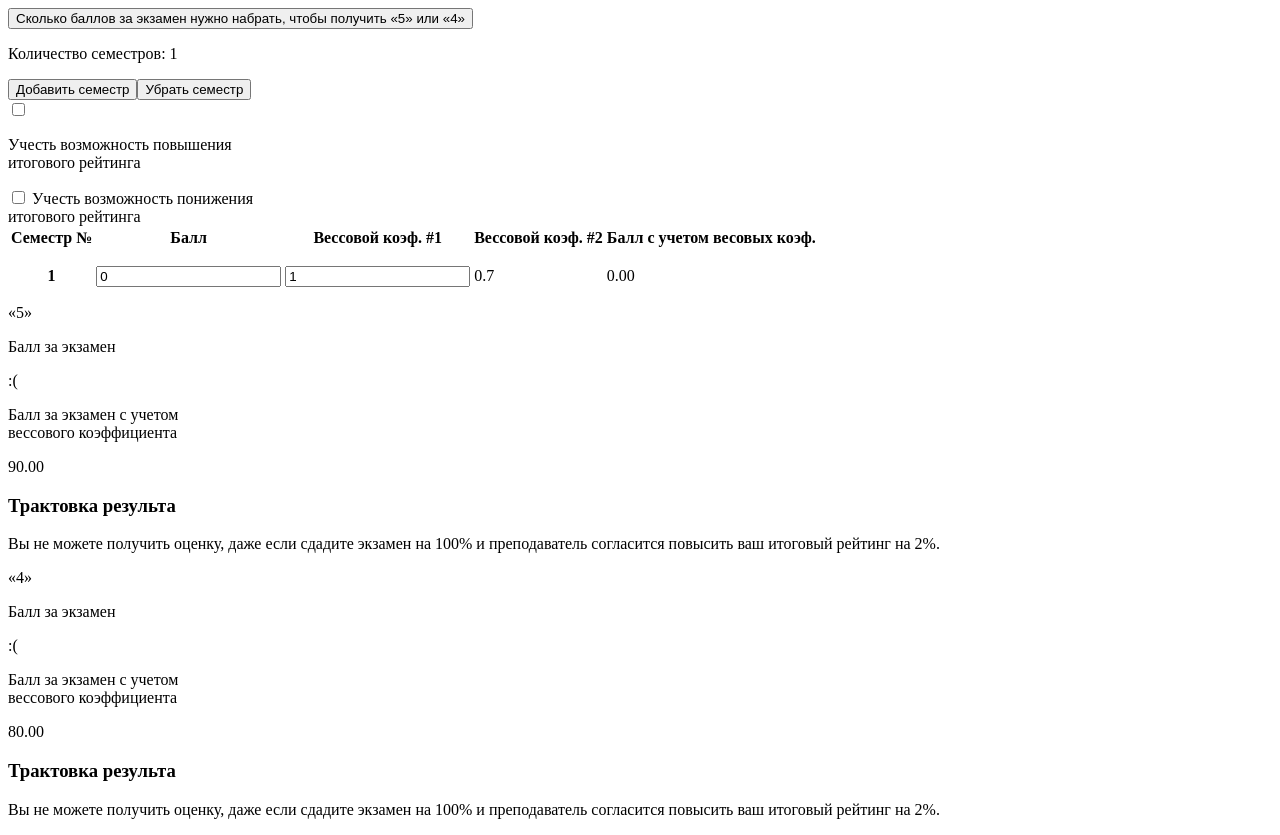
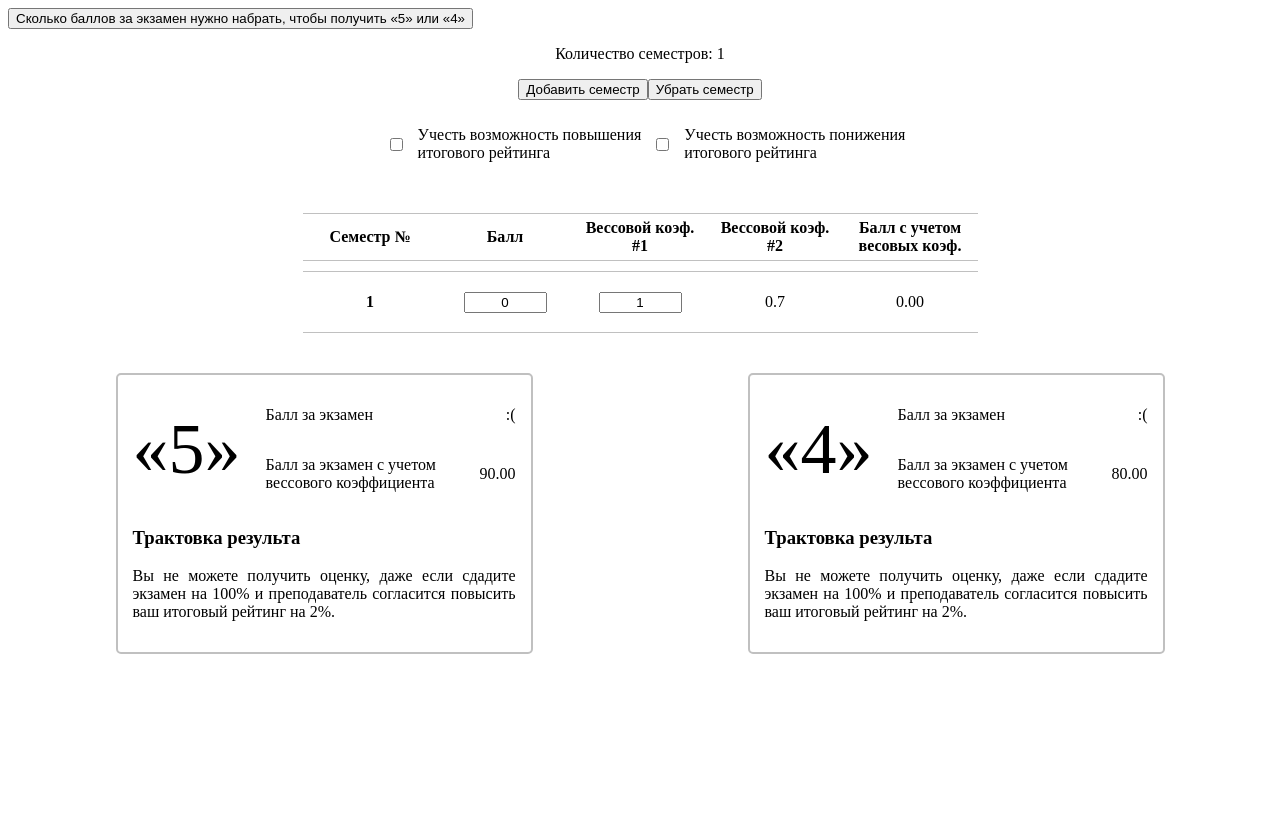
Before and after one commit to slavaklevleev/rsmu-rating, a React (Create React App) app: page / in a window 1280 px wide. Both pictures are taken after a click on the button 240 px from the left and 18 px from the top of the page. After the commit the page ends 800 px from the top, so only its background shows below. Built offline with nearby package versions, Linux system fonts and the light colour scheme.

Commit message:
Add styles

```diff
--- a/src/components/TermGradeCalc/Calculator.js
+++ b/src/components/TermGradeCalc/Calculator.js
@@ -9,6 +9,13 @@ import Table from "./Table";
 // --- Изменение цветов
 // --- Стили
 //---------------------------------------------------------------------
+
+const RESULT_STYLE = {
+  display: "flex",
+  flexDirection: "row",
+  justifyContent: "space-around",
+  flexWrap: "wrap",
+};
 
 class Calculator extends React.Component {
   constructor(props) {
@@ -235,7 +242,7 @@ class Calculator extends React.Component {
           onCoefficientChange={this.CoefficientChangeHandle}
         />
 
-        <div>
+        <div style={RESULT_STYLE}>
           <Result
             mark="5"
             score={this.ExamScoreCount(
--- a/src/components/TermGradeCalc/CalculatorForm.js
+++ b/src/components/TermGradeCalc/CalculatorForm.js
@@ -1,4 +1,31 @@
 import React from "react";
+
+const BLOCK_STYLE = {
+  display: "flex",
+  flexDirection: "column",
+  alignItems: "center",
+  width: "70%",
+  margin: "auto",
+};
+
+const CHECKBOX_BLOCK_STYLE = {
+  display: "flex",
+  justifyContent: "center",
+  flexWrap: "wrap",
+  width: "100%",
+  margin: "10px 0px",
+};
+
+const CHECKBOX_LABEL_STYLE = {
+  flexDirection: "row",
+  display: "flex",
+  alignItems: "center",
+  justifyContent: "space-between",
+};
+
+const CHECKBOX_STYLE = {
+  margin: "15px",
+}
 
 class CalculatorForm extends React.Component {
   constructor(props) {
@@ -27,29 +54,31 @@ class CalculatorForm extends React.Component {
 
   render() {
     return (
-      <div className="termInfo">
+      <div className="termInfo" style={BLOCK_STYLE}>
         <p>Количество семестров: {this.props.TermNumber}</p>
         <div>
           <button onClick={this.AddTermButtonHandle}>Добавить семестр</button>
           <button onClick={this.RemoveTermButtonHandle}>Убрать семестр</button>
         </div>
-        <div>
-          <label>
+        <div style={CHECKBOX_BLOCK_STYLE}>
+          <label style={CHECKBOX_LABEL_STYLE}>
             {" "}
             <input
               type="Checkbox"
               checked={this.props.CanBeIncreased}
+              style={CHECKBOX_STYLE}
               onChange={this.CanBeIncreasedHandle}
             />{" "}
             <p>
               Учесть возможность повышения <br /> итогового рейтинга
             </p>
           </label>
-          <label>
+          <label style={CHECKBOX_LABEL_STYLE}>
             {" "}
             <input
               type="Checkbox"
               checked={this.props.CanBeDowngrade}
+              style={CHECKBOX_STYLE}
               onChange={this.CanBeDowngradeHandle}
             />{" "}
             Учесть возможность понижения <br /> итогового рейтинга
--- a/src/components/TermGradeCalc/Result.js
+++ b/src/components/TermGradeCalc/Result.js
@@ -1,16 +1,47 @@
 import React from "react";
 import ResultInterpretetion from "./ResultInterpretetion";
 
+const BLOCK_STYLE = {
+  border: "2px solid silver",
+  borderRadius: "5px",
+  padding: "15px",
+  margin: "15px",
+  width: "min-content",
+  display: "flex",
+  flexDirection: "column",
+  justifyContent: "space-around",
+  alignItems: "center",
+};
+
+const RESULT_BLOCK_STYLE = {
+  display: "flex",
+  flexDirection: "row",
+  justifyContent: "space-around",
+  alignItems: "center",
+};
+
+const MARK_STYLE = {
+  fontSize: "72px",
+  marginRight: "25px",
+};
+
+const MARK_BLOCK_STYLE = {
+  display: "flex",
+  alignItems: "center",
+  justifyContent: "space-between",
+  width: "250px",
+};
+
 const Result = ({ mark, score, scoreWithCoeff }) => (
-  <div>
-    <div>
-      <div>«{mark}»</div>
+  <div style={BLOCK_STYLE}>
+    <div style={RESULT_BLOCK_STYLE}>
+      <div style={MARK_STYLE}>«{mark}»</div>
       <div>
-        <div>
+        <div style={MARK_BLOCK_STYLE}>
           <p>Балл за экзамен</p>
           <p>{score}</p>
         </div>
-        <div>
+        <div style={MARK_BLOCK_STYLE}>
           <p>
             Балл за экзамен c учетом <br /> вессового коэффициента
           </p>
--- a/src/components/TermGradeCalc/ResultInterpretetion.js
+++ b/src/components/TermGradeCalc/ResultInterpretetion.js
@@ -1,17 +1,21 @@
 import React from "react";
+
+const RESULT_INTERPRETETION_STYLE = {
+  textAlign: "justify",
+};
 
 const Result = ({ score }) => {
   console.log(score);
   if (score === ":)") {
     return (
-      <p>
+      <p style={RESULT_INTERPRETETION_STYLE}>
         Нужно просто прийти на экзамен и сдать его на минимальный балл (70% за
         экзамен и вычитание 2% из итогового рейтинга)
       </p>
     );
   } else if (score < 70) {
     return (
-      <p>
+      <p style={RESULT_INTERPRETETION_STYLE}>
         Может быть, если получить за ответ на экзамене от 21 Б с ВК (70,00% за
         ответ) до 23 Б с ВК (76,66% за ответ). В этом случае у Вас преподаватель
         может вычесть 2% из итогового рейтинга и в строке экзамена окажется
@@ -19,10 +23,10 @@ const Result = ({ score }) => {
       </p>
     );
   } else if (score >= 70 && score <= 100) {
-    return <p>Баллы за экзамен. Соответствует диапазону от 21 до 30 Б с ВК.</p>;
+    return <p style={RESULT_INTERPRETETION_STYLE}>Баллы за экзамен. Соответствует диапазону от 21 до 30 Б с ВК.</p>;
   } else if (score > 100) {
     return (
-      <p>
+      <p style={RESULT_INTERPRETETION_STYLE}>
         Может быть, если получить за ответ на экзамене 100%, написать тест при
         его наличии на 90%, а преподаватель согласен добавить Вам к итоговому
         рейтингу 2%. В этом случае за экзамен Вы можете получить до 32 Б с ВК.
@@ -30,7 +34,7 @@ const Result = ({ score }) => {
     );
   } else {
     return (
-      <p>
+      <p style={RESULT_INTERPRETETION_STYLE}>
         Вы не можете получить оценку, даже если сдадите экзамен на 100% и
         преподаватель согласится повысить ваш итоговый рейтинг на 2%.
       </p>
--- /dev/null
+++ b/src/components/TermGradeCalc/Table.css
@@ -0,0 +1,17 @@
+table {
+    margin: 15px auto;
+    border-spacing: 0px 10px;
+}
+
+th, td{
+    border-top: 1px solid silver;
+    border-bottom: 1px solid silver;
+    padding: 5px;
+    text-align: center;
+    width: 125px;
+}
+
+.TableInput {
+    width: 75px;
+    text-align: center;
+}
--- a/src/components/TermGradeCalc/Table.js
+++ b/src/components/TermGradeCalc/Table.js
@@ -1,4 +1,5 @@
 import React from "react";
+import "./Table.css";
 
 class Table extends React.Component {
   constructor(props) {
```
